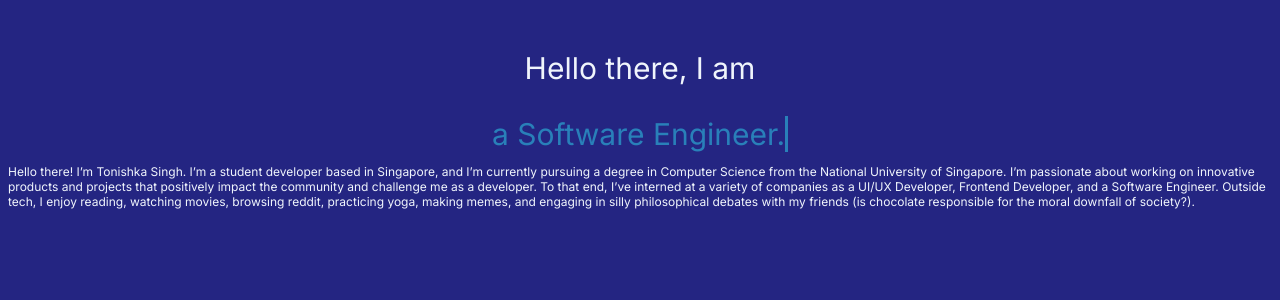
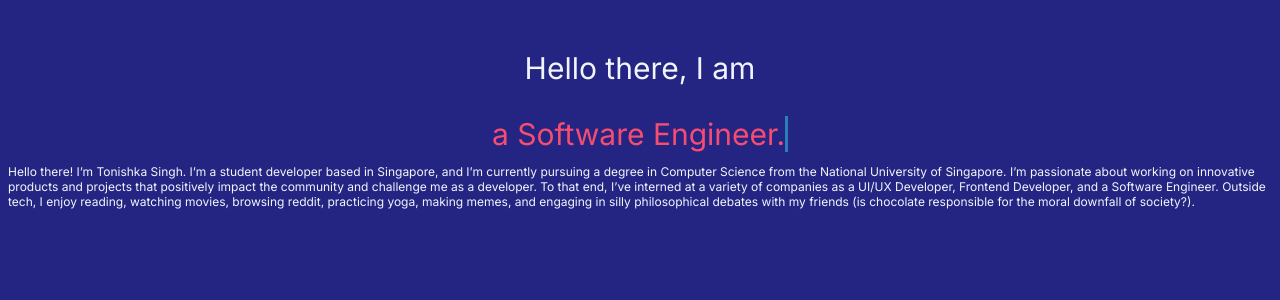
Before and after one commit to tonishka/tonishka.github.io, a Jekyll site: the page index.html, which Jekyll copies as it is, in a window 1280 px wide. Shown: the top 300 px of the page. Built offline with Jekyll 4.4.1, drawn with Linux system fonts in a browser that asks for light colours.

Commit message:
Change font color

```diff
--- a/index.html
+++ b/index.html
@@ -22,7 +22,7 @@ body {
 
 #text {
 	display: inline-block;
-	color: #2980b9;
+	color: #f64c72;
 	border-right: 3px solid #2980b9;
 }
 
@@ -41,7 +41,7 @@ body {
 </div>
 
 <div id="links">
-
+	<a></a>
 </div>
 
 <div id="intro">
```
